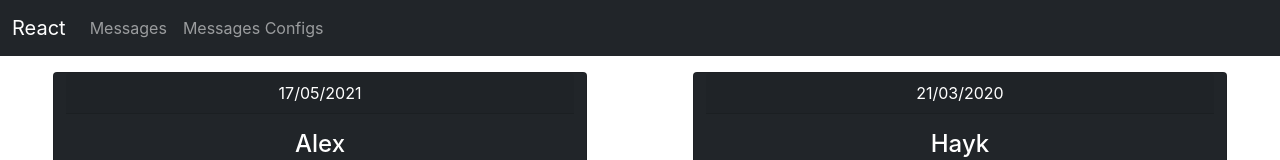
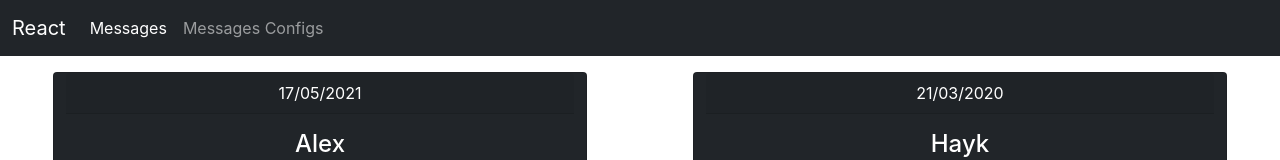
Before and after one commit to Karen200088/message-app, a React (Create React App) app: page / in a window 1280 px wide. Shown: the top 160 px of the page. Built offline with nearby package versions, Linux system fonts and the light colour scheme.

Commit message:
new commit

```diff
--- a/src/components/Header.js
+++ b/src/components/Header.js
@@ -1,4 +1,4 @@
-import { Link } from "react-router-dom";
+import { NavLink } from "react-router-dom";
 
 function Header() {
     return (
@@ -17,17 +17,17 @@ function Header() {
                             <ul className="navbar-nav">
 
                                 <li className="nav-item active">
-                                    <Link to="/" className="text-decoration-none nav-link">
+                                    <NavLink to="/" className="text-decoration-none nav-link">
 
                                         Messages
-                                    </Link>
+                                    </NavLink>
                                 </li>
                                 <li className="nav-item">
-                                    <Link to="/messages-configs" className="text-decoration-none nav-link">
+                                    <NavLink to="messages-configs" className="text-decoration-none nav-link">
 
                                         Messages Configs
 
-                                    </Link>
+                                    </NavLink>
                                 </li>
 
                             </ul>
```
